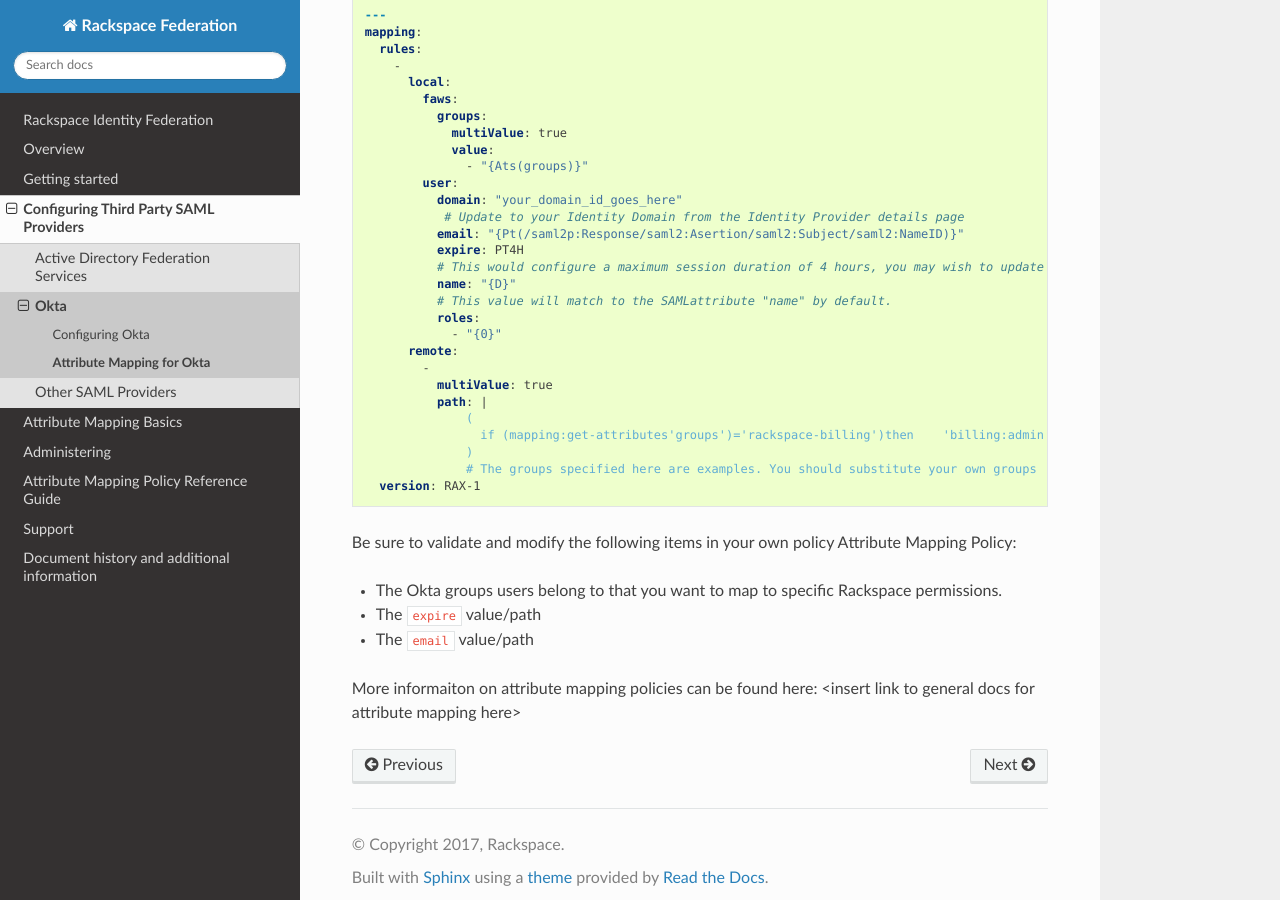
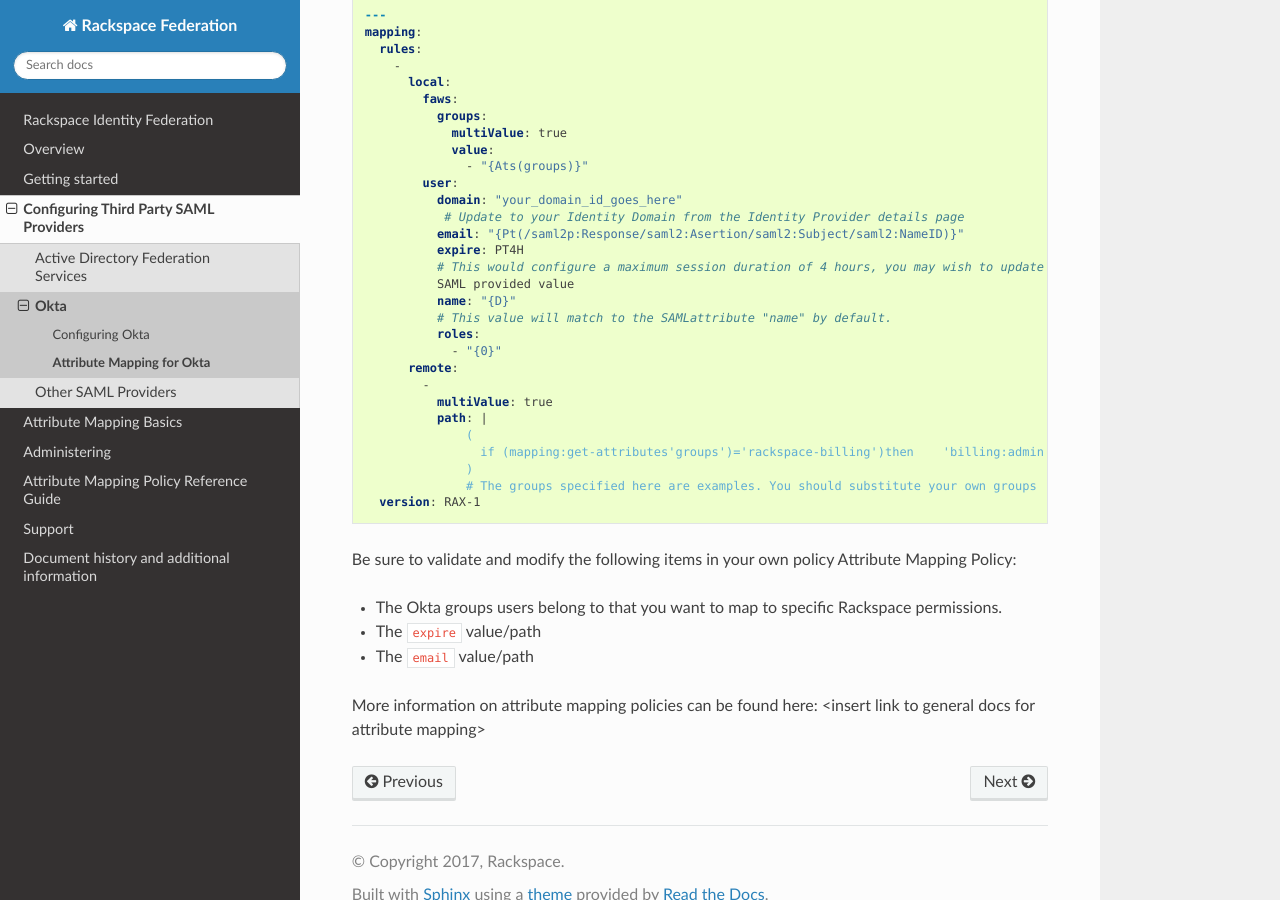
Before and after one commit to rackerlabs/docs-rackspace-federation, a Sphinx documentation site: the page built from doc/config-3p-saml/config-okta/okta-attribmapping.rst, in a window 1280 px wide and 900 px high, scrolled down 1103 px. Built offline with Sphinx 7.4.7 and the Read the Docs theme 2.0.0, drawn with Linux system fonts in a browser that asks for light colours; the version number could not be read and is left out.

Commit message:
Increased line length allowance, changed line lengths in content

```diff
--- a/doc/config-3p-saml/config-okta/okta-attribmapping.rst
+++ b/doc/config-3p-saml/config-okta/okta-attribmapping.rst
@@ -4,8 +4,10 @@
 Attribute Mapping for Okta
 ==========================
 
-If you want the groups a user belongs to appear in the SAML attributes and assertions sent to Rackspace so they can be mapped into permissions, you may need
-to customize the group attribute statements Okta uses to include group membership. You can do this while configuring the SAML application in the **Group Attribute Statements** or edit an existing application by going to your Admin panel and modifying the **Group Attribute Statements**.
+If you want the groups a user belongs to appear in the SAML attributes and assertions sent to Rackspace so they can be
+mapped into permissions, you may need to customize the group attribute statements Okta uses to include group membership.
+You can do this while configuring the SAML application in the **Group Attribute Statements** or edit an existing
+application by going to your Admin panel and modifying the **Group Attribute Statements**.
 
 For example, if you want to include all groups a user belongs to which have the
 word ``rackspace`` in your SAML assertions, add a field with an appropriate
@@ -14,7 +16,9 @@
 .. image:: create_app_5.png
 
 
-The following is an example Rackspace .yml attribute mapping policy you can use when you configure your identity provider with Rackspace. This assumes you have a group named "rackspace-billing" with users you want to access rackspace billing services using the 'billing:admin' rackspace role.
+The following is an example Rackspace .yml attribute mapping policy you can use when you configure your identity
+provider with Rackspace. This assumes you have a group named "rackspace-billing" with users you want to access rackspace
+billing services using the 'billing:admin' rackspace role.
 
 Notes:
 
@@ -46,7 +50,8 @@
               # Update to your Identity Domain from the Identity Provider details page
              email: "{Pt(/saml2p:Response/saml2:Asertion/saml2:Subject/saml2:NameID)}"
              expire: PT4H
-             # This would configure a maximum session duration of 4 hours, you may wish to update the expire value to a SAML provided value
+             # This would configure a maximum session duration of 4 hours, you may wish to update the expire value to a
+             SAML provided value
              name: "{D}"
              # This value will match to the SAMLattribute "name" by default.
              roles:
@@ -67,4 +72,4 @@
 - The ``expire`` value/path
 - The ``email`` value/path
 
-More informaiton on attribute mapping policies can be found here: <insert link to general docs for attribute mapping here>
+More information on attribute mapping policies can be found here: <insert link to general docs for attribute mapping>
```
Also changed, not shown: 1 other file.
